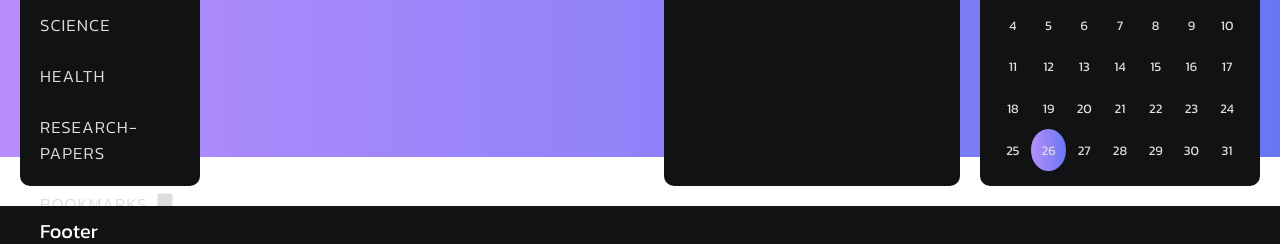
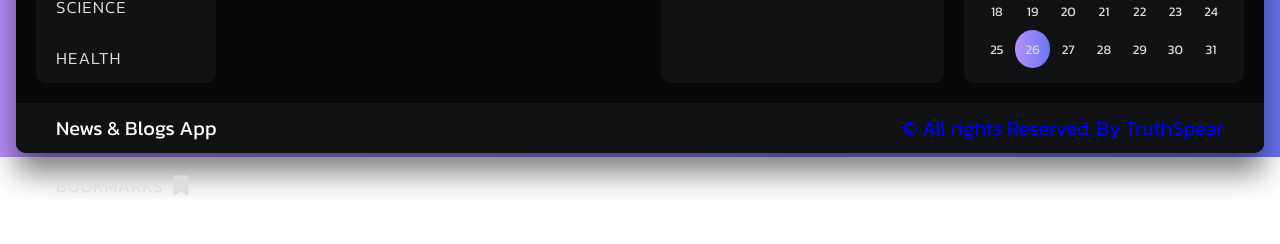
Before and after one commit to truthspear/News-Blog, a React (Vite) app: page / in a window 1280 px wide. Shown: the part 643-887 px from the top of the page. After the commit the page ends 842 px from the top, so only its background shows below. Built offline with nearby package versions, Linux system fonts and the light colour scheme; no server answers; some icons are missing.

Commit message:
fifth commit

```diff
--- a/src/components/News.jsx
+++ b/src/components/News.jsx
@@ -10,7 +10,6 @@ import Bookmarks from './Bookmarks'
 import { Link } from 'react-router-dom';
 
 const categories = ["general", "world", "business", "technology", "entertainment", "sports", "science", "health", "research-papers"]
-
 
 const News = () => {
     const [headline, setHeadline] = useState(null)
@@ -63,13 +62,10 @@ const News = () => {
 
             const savedBookmarks = JSON.parse(localStorage.getItem('bookmarks')) || []
             setBookmarks(savedBookmarks)
-
-
         }
 
         fetchNews()
     }, [selectedCategory, searchQuery])
-
 
     const handleCategoryClick = (e, category) => {
         e.preventDefault()
@@ -80,27 +76,26 @@ const News = () => {
         e.preventDefault()
         setSearchQuery(searchInput)
         setSearchInput('')
-
     }
 
     const handleArticleClick = (article) => {
         setSelectedArticle(article)
         setShowModel(true)
-
-        console.log(article)
     }
 
     const handleBookmarkClick = (article) => {
         setBookmarks((prevBookmarks) => {
-            const updatedBookmarks = prevBookmarks.find((bookmark) => bookmark.title === article.title) ? prevBookmarks.filter((bookmark) => bookmark.title !== article.title) : [...prevBookmarks, article]
+            const updatedBookmarks = prevBookmarks.find((bookmark) => bookmark.title === article.title)
+                ? prevBookmarks.filter((bookmark) => bookmark.title !== article.title)
+                : [...prevBookmarks, article]
             localStorage.setItem('bookmarks', JSON.stringify(updatedBookmarks))
             return updatedBookmarks
         })
     }
 
-
-
     return (
+        <div className="container">
+            <div className="TruthSpear">
                 <div className='news'>
                     <header className="news-header">
                         <h1 className="logo">TruthSpear</h1>
@@ -108,39 +103,47 @@ const News = () => {
                             <form onSubmit={handleSearch}>
                                 <input type="text" placeholder='Search News....' value={searchInput} onChange={(e) => setSearchInput(e.target.value)} />
                                 <button type='submit'>
-                            <i className="fa-solid fa-magnifying-glass"></i></button></form></div>
+                                    <i className="fa-solid fa-magnifying-glass"></i>
+                                </button>
+                            </form>
+                        </div>
                         <nav className="auth-links">
                             <Link to="/login" className="auth-link">login</Link>
                             <Link to="/register" className="auth-link">register</Link>
-                                        <Link to="/contact" className="auth-link">Contact Us</Link>
+                            <Link to="/contact" className="auth-link">contact us</Link>
                         </nav>
                     </header>
+
                     <div className="news-content">
                         <div className="navbar">
-                    <div className="user"><img src={UserImg} alt="User Image" /><p>Aman's Blog</p></div>
-                    <nav className="categories"><h1 className="nav-heading">Categories</h1>
+                            <div className="user">
+                                <img src={UserImg} alt="User Image" />
+                                <p>Aman's Blog</p>
+                            </div>
+                            <nav className="categories">
+                                <h1 className="nav-heading">Categories</h1>
                                 <div className="nav-links">
-                            {categories.map((category) => (<a href="#" key={category} className='nav-link' onClick={(e) => handleCategoryClick(e, category)}>{category}</a>
+                                    {categories.map((category) => (
+                                        <a href="#" key={category} className='nav-link' onClick={(e) => handleCategoryClick(e, category)}>{category}</a>
                                     ))}
-
-
                                     <a href="#" className='nav-link' onClick={() => setShowBookmarksModel(true)}>Bookmarks <i className="fa-solid fa-bookmark"></i></a>
                                 </div>
                             </nav>
+                        </div>
 
-                </div>
                         <div className="news-section">
-                    {headline && (<div className="headline" onClick={() => handleArticleClick(headline)}>
+                            {headline && (
+                                <div className="headline" onClick={() => handleArticleClick(headline)}>
                                     <img src={headline.image || NoImg} alt={headline.title} />
                                     <h2 className="headline-title">{headline.title}
                                         <i className={`${bookmarks.some((bookmark) => bookmark.title === headline.title) ? 'fa-solid' : 'fa-regular'} fa-bookmark bookmark`}
-                                onClick={(e) => (
-                                    e.stopPropagation(),
+                                            onClick={(e) => {
+                                                e.stopPropagation()
                                                 handleBookmarkClick(headline)
-                                )}></i>
+                                            }}></i>
                                     </h2>
-                    </div>)}
-
+                                </div>
+                            )}
 
                             <div className="news-grid">
                                 {news.map((article, index) => {
@@ -158,21 +161,35 @@ const News = () => {
                                         </div>
                                     )
                                 })}
-
+                            </div>
                         </div>
 
-                </div>
                         <NewsModel show={showModel} article={selectedArticle} onClose={() => setShowModel(false)} />
-                <Bookmarks show={showBookmarksModel} bookmarks={bookmarks}
+                        <Bookmarks
+                            show={showBookmarksModel}
+                            bookmarks={bookmarks}
                             onClose={() => setShowBookmarksModel(false)}
-                    onSelectArticle={handleArticleClick} onDeleteBookmark={handleBookmarkClick} />
+                            onSelectArticle={handleArticleClick}
+                            onDeleteBookmark={handleBookmarkClick}
+                        />
+
                         <div className="my-blogs">My Notes</div>
                         <div className="weather-calendar">
                             <Weather />
                             <Calendar />
                         </div>
                     </div>
-            <footer className="news-footer">Footer</footer>
+
+                    <footer className="news-footer">
+                        <p><span>News & Blogs App</span></p>
+                        <p>
+                            <a href="https://www.copyright.gov.in/Documents/Copyrightrules1957.pdf" target="_blank" rel="noopener noreferrer">
+                                &copy; All rights Reserved. By TruthSpear
+                            </a>
+                        </p>
+                    </footer>
+                </div>
+            </div>
         </div>
     )
 }
--- a/src/index.css
+++ b/src/index.css
@@ -24,8 +24,8 @@ html {
 
 .TruthSpear {
 
-  width: 95vw;
-  height: 95vmin;
+  width: 97.5vw;
+  height: 99vmin;
   background-color: #060709;
   box-shadow: 0 2rem 3rem rgba(0, 0, 0, 0.5);
   border-radius: 1rem;
```
Lines whose indentation alone changed are shown as unchanged.
